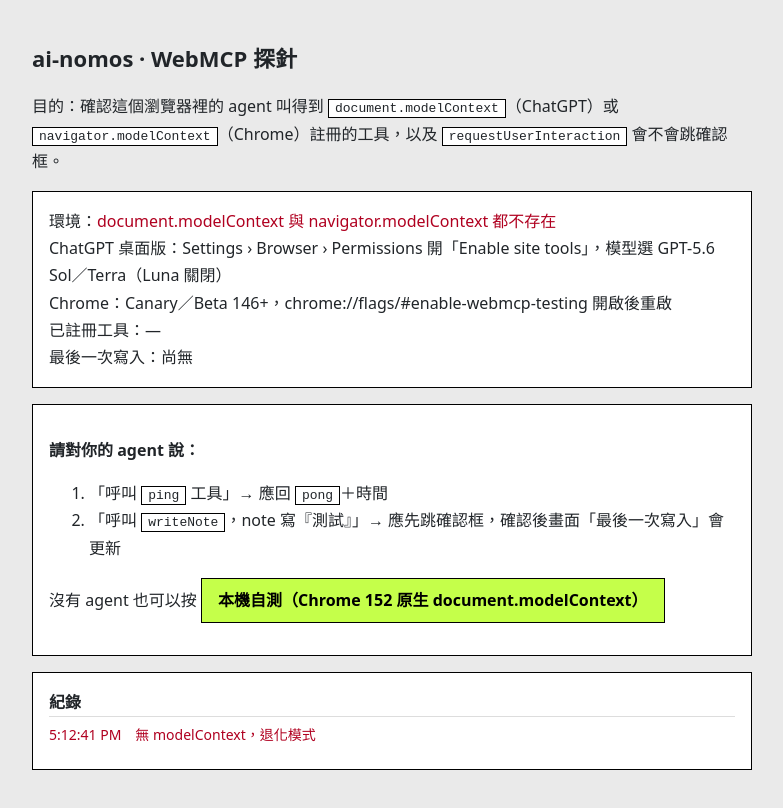
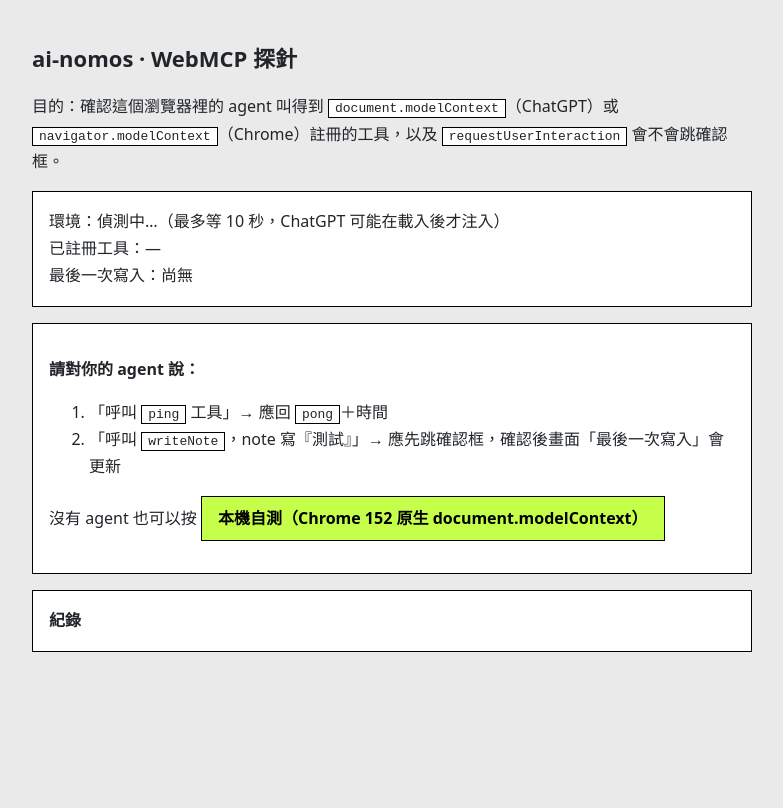
Before and after one commit to misterkidult/ai-nomos, a plain HTML site: page public/probe.html in a window 1280 px wide. Shown: the whole page, without its empty margins (248-1031 px from the left). Drawn offline with Linux system fonts and the light colour scheme.

Commit message:
fix: 探針輪詢 10 秒等 modelContext 注入後再註冊

```diff
--- a/public/probe.html
+++ b/public/probe.html
@@ -36,11 +36,15 @@ button{border:1px solid #000;background:#C5FF4A;padding:8px 16px;font:inherit;fo
 <script>
 const $=id=>document.getElementById(id);
 const log=(m,cls)=>{const d=document.createElement('div');d.textContent=new Date().toLocaleTimeString()+'　'+m;if(cls)d.className=cls;$('log').prepend(d)};
-const mc=(typeof document.modelContext?.registerTool==='function')?document.modelContext:(navigator.modelContext&&typeof navigator.modelContext.registerTool==='function')?navigator.modelContext:null;
-const which=mc===document.modelContext?'document.modelContext（ChatGPT 桌面版）':mc?'navigator.modelContext（Chrome／Edge）':null;
-if(!mc){$('env').innerHTML='<span class="no">document.modelContext 與 navigator.modelContext 都不存在</span><br>ChatGPT 桌面版：Settings › Browser › Permissions 開「Enable site tools」，模型選 GPT-5.6 Sol／Terra（Luna 關閉）<br>Chrome：Canary／Beta 146+，chrome://flags/#enable-webmcp-testing 開啟後重啟';log('無 modelContext，退化模式','no');}
-else{
-  $('env').innerHTML='<span class="ok">'+which+' 存在</span>（'+navigator.userAgent.slice(0,60)+'…）';
+function pick(){return (typeof document.modelContext?.registerTool==='function')?document.modelContext:(navigator.modelContext&&typeof navigator.modelContext.registerTool==='function')?navigator.modelContext:null}
+let tries=0;$('env').textContent='偵測中…（最多等 10 秒，ChatGPT 可能在載入後才注入）';
+const timer=setInterval(()=>{const mc=pick();tries++;
+  if(mc){clearInterval(timer);setup(mc,tries)}
+  else if(tries>=20){clearInterval(timer);$('env').innerHTML='<span class="no">等了 10 秒，document.modelContext 與 navigator.modelContext 都不存在</span><br>ChatGPT 桌面版：Settings › Browser › Permissions 開「Enable site tools」，模型選 GPT-5.6 Sol／Terra（Luna 關閉）<br>Chrome：152 原生有 document.modelContext；146–151 需 Canary／Beta 開 chrome://flags/#enable-webmcp-testing';log('無 modelContext，退化模式','no');}
+},500);
+function setup(mc,tries){
+  const which=mc===document.modelContext?'document.modelContext':'navigator.modelContext';
+  $('env').innerHTML='<span class="ok">'+which+' 存在</span>（第 '+tries+' 次偵測到；'+navigator.userAgent.slice(0,50)+'…）';
   const tools=[
     {name:'ping',description:'回 pong 與伺服器時間。用來確認 agent 叫得到這頁的工具。',inputSchema:{type:'object',properties:{},additionalProperties:false},annotations:{readOnlyHint:true},
      async execute(){log('ping 被呼叫','ok');return {result:'pong',time:new Date().toISOString()}}},
```
